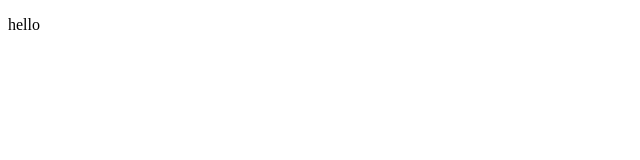
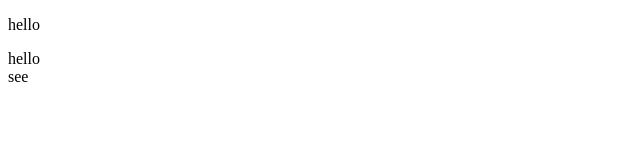
Before and after one commit to Reddy-swathi/another_repo, a plain HTML site: page index.html in a window 1280 px wide. Shown: the full height of the page, 0-640 px from the left. Drawn offline with Linux system fonts and the light colour scheme.

Commit message:
added new

```diff
--- a/index.html
+++ b/index.html
@@ -7,5 +7,7 @@
 </head>
 <body>
     <p>hello</p>
+    <head>hello</head>
+    <section>see</section>
 </body>
 </html>
```
